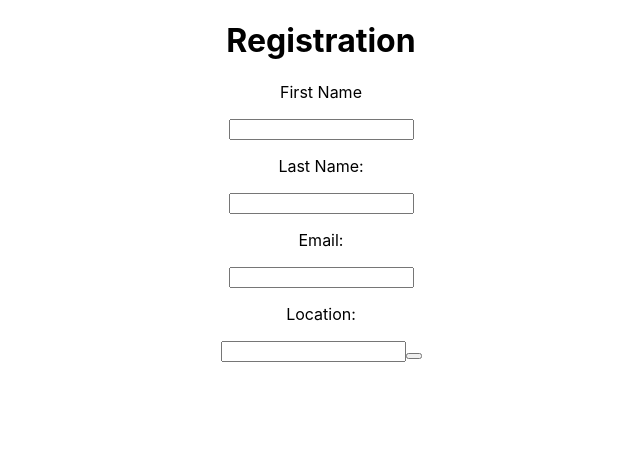
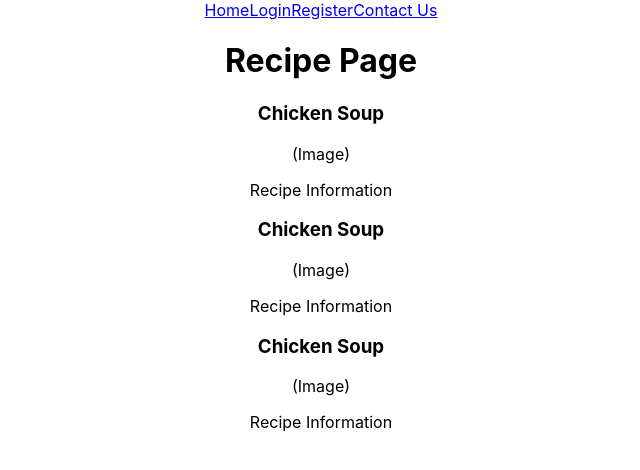
Before and after one commit to bw-chef-portfolio/chef-portfolio-FE, a React (Create React App) app in the folder chef_portfolio/: page /recipes in a window 1280 px wide. Shown: the top 470 px of the page, without its empty margins (319-959 px from the left). Built offline with nearby package versions, Linux system fonts and the light colour scheme; no server answers.

Commit message:
added nav bar and routes

```diff
--- a/chef_portfolio/src/App.js
+++ b/chef_portfolio/src/App.js
@@ -1,14 +1,20 @@
 import React from 'react';
 import Registration from './components/Registration'
-// import Login from './components/Login'
+import Login from './components/Login'
+import NavBar from './components/NavBar'
+import RecipePage from './components/RecipePage'
 import { Route, Link } from 'react-router-dom'
 import './App.css';
+
 
 function App() {
   return (
     <div className="App">
-      <Registration />
-      {/* <Login /> */}
+      <Route path="/" component={NavBar} />
+      <Route path="/recipes" component={RecipePage} />
+      <Route exact path="/registration" component={Registration} />
+      <Route path="/login" component={Login} />
+
     </div>
   );
 }
--- a/chef_portfolio/src/actions/index.js
+++ b/chef_portfolio/src/actions/index.js
@@ -1,17 +1,20 @@
 import axios from 'axios';
 
-export const REGISTRATION_START = 'LOGIN_START';
-export const REGISTRATION_SUCCESS = 'LOGIN_SUCCESS';
-export const REGISTRATION_FAILURE = 'LOGIN_FAILURE';
-export const registration = creds => dispatch => {
+export const REGISTRATION_START = 'REGISTRATION_START';
+export const REGISTRATION_SUCCESS = 'REGISTRATION_SUCCESS';
+export const REGISTRATION_FAILURE = 'REGISTRATION_FAILURE';
+const url = ''
+export const registration = addUser => dispatch => {
   dispatch({ type: REGISTRATION_START });
   return axios
-    .post('', creds)
+    .post(`${url}/`, addUser)
     .then(res => {
         console.log(res)
-      localStorage.setItem('token', res.data.payload);
+        localStorage.setItem('token', res.data.payload)
       dispatch({ type: REGISTRATION_SUCCESS });
       return true;
     })
-    .catch(err => console.log(err.response));
+    .catch(err => {
+        console.log(err.response)
+        dispatch({type: REGISTRATION_FAILURE, payload: err.response})});
 };
--- /dev/null
+++ b/chef_portfolio/src/components/NavBar.js
@@ -0,0 +1,27 @@
+import React from 'react';
+import { Link } from 'react-router-dom'
+
+class NavBar extends React.Component {
+    constructor(props) {
+        super(props);
+        this.state = {
+
+         }
+    }
+    render() {
+        return (
+            <div>
+                <nav>
+                    <Link to="/recipes">Home</Link>
+                    <Link to="/login">Login</Link>
+                    <Link to="/registration">Register</Link>
+                    <Link to="/contact">Contact Us</Link>
+                </nav>
+
+
+            </div>
+         );
+    }
+}
+
+export default NavBar;
--- /dev/null
+++ b/chef_portfolio/src/components/RecipePage.js
@@ -0,0 +1,42 @@
+import React from 'react';
+import { Link } from 'react-router-dom'
+
+class RecipePage extends React.Component {
+    constructor(props) {
+        super(props);
+        this.state = {
+
+         }
+    }
+    render() {
+        return (
+            <div>
+                {/* <nav>
+                    <Link to="/recipes">Home</Link>
+                    <Link to="/login">Login</Link>
+                    <Link to="/registration">Register</Link>
+                    <Link to="/contact">Contact Us</Link>
+                </nav> */}
+
+                <h1>Recipe Page</h1>
+                <div>
+                    <h3>Chicken Soup</h3>
+                    <p>(Image)</p>
+                    <p>Recipe Information</p>
+                </div>
+                <div>
+                    <h3>Chicken Soup</h3>
+                    <p>(Image)</p>
+                    <p>Recipe Information</p>
+                </div>
+                <div>
+                    <h3>Chicken Soup</h3>
+                    <p>(Image)</p>
+                    <p>Recipe Information</p>
+                </div>
+            </div>
+         );
+    }
+}
+
+export default RecipePage;
--- a/chef_portfolio/src/components/Registration.jsx
+++ b/chef_portfolio/src/components/Registration.js
@@ -29,9 +29,9 @@ class Registration extends React.Component {
 
    registration = e => {
     e.preventDefault();
-    this.props.registration(this.state.userInfo).then(res => {
+    this.props.addUser(this.state.userInfo).then(res => {
       if (res) {
-        this.props.history.push('/protected');
+        this.props.history.push('/login');
       }
     });
   };
@@ -75,6 +75,7 @@ class Registration extends React.Component {
                         ) : (
                          'Register'
                         )} */}
+                        Register
                     </button>
                 </form>
             </div>
@@ -84,7 +85,8 @@ class Registration extends React.Component {
 
 const mapStateToProps = state => ({
   error: state.error,
-  registration: state.registration
+  addUser: state.addUser,
+  fetchingData: state.fetchingData
 });
 
 export default connect(
--- a/chef_portfolio/src/index.js
+++ b/chef_portfolio/src/index.js
@@ -7,7 +7,7 @@ import './index.css';
 import App from './App';
 import { Provider } from "react-redux";
 import { createStore, applyMiddleware } from 'redux';
-import thunk from 'redux-thunk';;
+import thunk from 'redux-thunk';
 
 
 
--- a/chef_portfolio/src/reducers/registrationReducer.js
+++ b/chef_portfolio/src/reducers/registrationReducer.js
@@ -6,7 +6,9 @@ import {
 
 const initialState = {
   error: '',
-  registration: false
+  fetchingData: false,
+  users: [],
+  addUser: []
 };
 
 export const registrationReducer = (state = initialState, action) => {
@@ -15,19 +17,23 @@ export const registrationReducer = (state = initialState, action) => {
       return {
         ...state,
         error: '',
-        registration: true,
+        fetchingData: true
+
       };
     case REGISTRATION_SUCCESS:
       return {
         ...state,
+        addUser: action.payload,
         error: '',
-        registration: false,
+        fetchingData: false,
+        users: action.payload
+
       };
     case REGISTRATION_FAILURE:
         return {
             ...state,
             error: action.payload,
-            registration: false
+            fetchingData: false
         }
     default:
         return state
```
